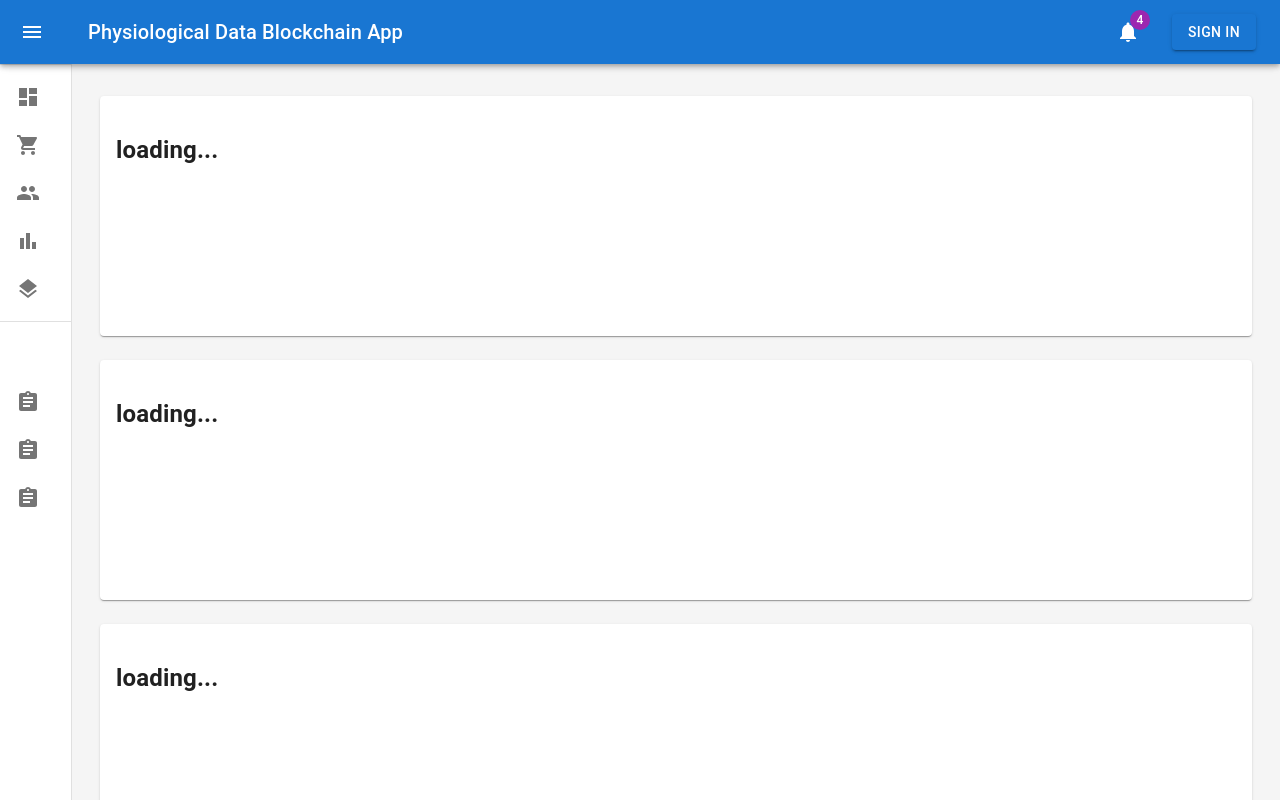
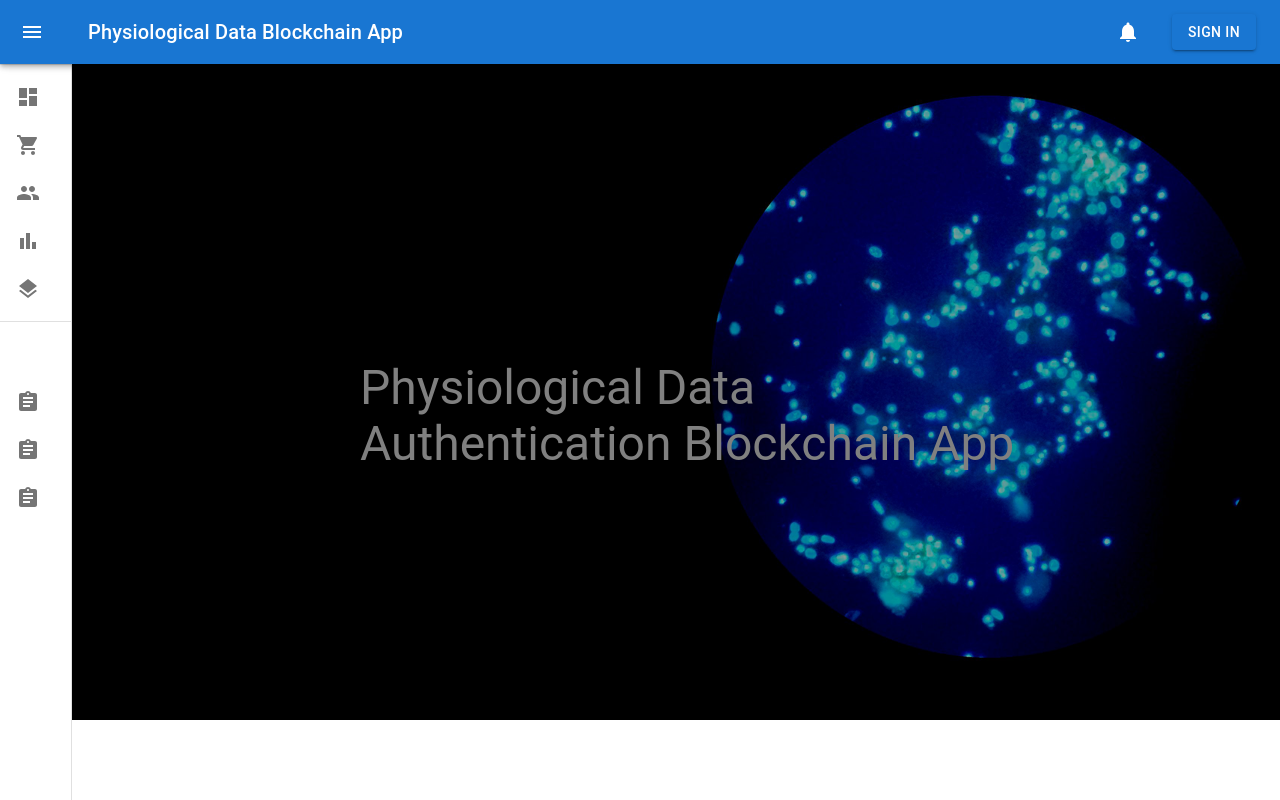
Before and after one commit to jotpalch/PhysiologicalDataBlockchainApp, a React (Create React App) app in the folder portal/the-app/: page / in a window 1280 px wide. Built offline with nearby package versions, Linux system fonts and the light colour scheme; no server answers.

Commit message:
5/24 meeting

```diff
--- a/portal/the-app/src/Chart.js
+++ b/portal/the-app/src/Chart.js
@@ -27,15 +27,19 @@ export default function Chart(props) {
 
   React.useEffect(() => {
     axios
-      .get(`http://localhost:8877/${props.uri}/pxnzmzstX6FhoTl7A6ZUKnA2BGtSzs8R`)
+      .get(
+        `http://localhost:8877/api/03ptUOjiXcAe18SjU5pYIDcSiRcSIw9O/${props.uri}`
+      )
       .then((response) => {
+
         setData(
           response.data.map((temp) =>
             createData(
-              new Date(temp.Time_Stamp.I * 1000).toLocaleTimeString("en-GB", {
-                hour: "2-digit",
-                minute: "2-digit",
-              }),
+              new Date(temp.Time_Stamp),
+              // new Date(temp.Time_Stamp).toLocaleTimeString("en-GB", {
+              //   hour: "2-digit",
+              //   minute: "2-digit",
+              // }),
               parseFloat(temp[props.class].toFixed(1))
             )
           )
--- a/portal/the-app/src/Dashboard.js
+++ b/portal/the-app/src/Dashboard.js
@@ -23,6 +23,8 @@ import Deposits from "./Deposits";
 import Orders from "./Orders";
 
 import SignIn from "./Signin";
+import { useDispatch, useSelector } from "react-redux";
+import { TextField } from "@mui/material";
 
 function Copyright(props) {
   return (
@@ -127,11 +129,11 @@ const BgImg = () => {
 };
 
 const type = [
-  { uri: "beats", class: "Heart_Beats" },
-  { uri: "step", class: "Step_Counts" },
-  { uri: "blood_ox", class: "Blood_Oxygen" },
-  { uri: "blood_ps", class: "Blood_Pressure" },
-  { uri: "temp", class: "Body_Temperature" },
+  { uri: "Heart_Beats", class: "Heart_Beats" },
+  { uri: "Step_Counts", class: "Step_Counts" },
+  { uri: "Blood_Oxygen", class: "Blood_Oxygen" },
+  { uri: "Blood_Pressure", class: "Blood_Pressure" },
+  { uri: "Body_Temperature", class: "Body_Temperature" },
 ];
 
 const ShowChart = () => {
@@ -168,11 +170,13 @@ const DataVis = () => {
       }}
     >
       <Toolbar />
+
       <Container maxWidth="lg" sx={{ mt: 4, mb: 4 }}>
-        <Grid container spacing={3}>
+        <Grid container spacing={4}>
+          <TextField margin="normal" required fullWidth autoFocus />
           {/* Chart */}
           {ShowChart()}
-          <Grid item xs={12} md={8} lg={9}>
+          {/* <Grid item xs={12} md={8} lg={9}>
             <Paper
               sx={{
                 p: 2,
@@ -181,11 +185,11 @@ const DataVis = () => {
                 height: 240,
               }}
             >
-              <Chart {...{ uri: "beats", class: "Heart_Beats" }} />
+              <Chart {...{ uri: "Heart_Beats", class: "Heart_Beats" }} />
             </Paper>
-          </Grid>
+          </Grid> */}
           {/* Recent Deposits */}
-          <Grid item xs={12} md={4} lg={3}>
+          {/* <Grid item xs={12} md={4} lg={3}>
             <Paper
               sx={{
                 p: 2,
@@ -196,15 +200,15 @@ const DataVis = () => {
             >
               <Deposits />
             </Paper>
-          </Grid>
+          </Grid> */}
           {/* Recent Orders */}
-          <Grid item xs={12}>
+          {/* <Grid item xs={12}>
             <Paper sx={{ p: 2, display: "flex", flexDirection: "column" }}>
               <Orders />
             </Paper>
-          </Grid>
+          </Grid> */}
         </Grid>
-        <Copyright sx={{ pt: 4 }} />
+        {/* <Copyright sx={{ pt: 4 }} /> */}
       </Container>
     </Box>
   );
@@ -213,6 +217,8 @@ const DataVis = () => {
 const mdTheme = createTheme();
 
 function DashboardContent() {
+  const account = useSelector((state) => state.account);
+
   const [open, setOpen] = React.useState(false);
   const toggleDrawer = () => {
     setOpen(!open);
@@ -250,7 +256,7 @@ function DashboardContent() {
               Physiological Data Blockchain App
             </Typography>
             <IconButton color="inherit">
-              <Badge badgeContent={4} color="secondary">
+              <Badge badgeContent={0} color="secondary">
                 <NotificationsIcon />
               </Badge>
             </IconButton>
@@ -278,8 +284,7 @@ function DashboardContent() {
             {secondaryListItems}
           </List>
         </Drawer>
-        {/* <BgImg /> */}
-        <DataVis />
+        {account.length > 0 ? <DataVis /> : <BgImg />  }
       </Box>
     </ThemeProvider>
   );
```
